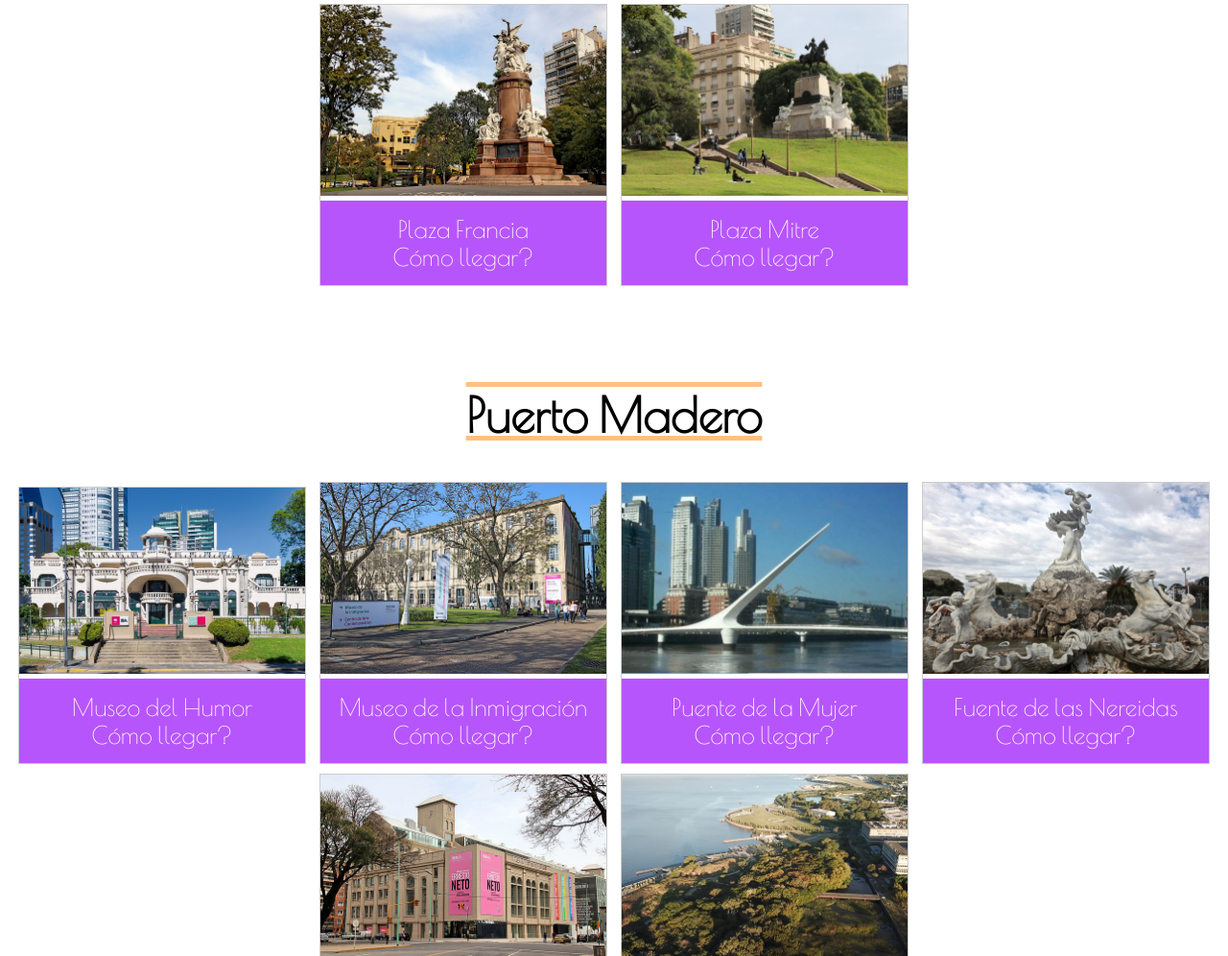
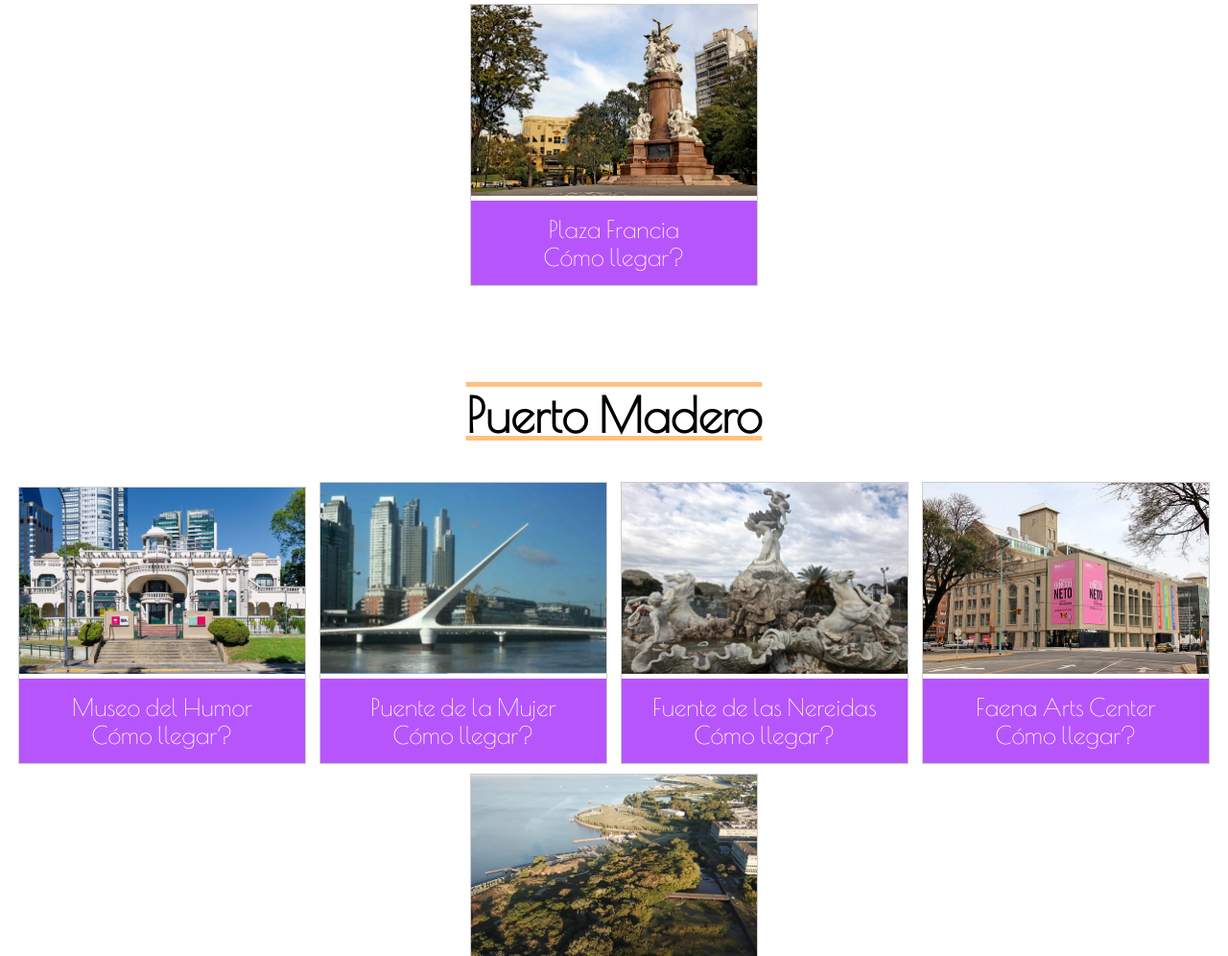
Before and after one commit to NormaCenturion/Turismo-Buenos-Aires, a plain HTML site: page paginas/galeria.html in a window 1280 px wide. Shown: the part 1400-2396 px from the top of the page at 96% size. Drawn offline with nearby package versions, Linux system fonts and the light colour scheme.

Commit message:
nueva actualizacion

```diff
--- a/paginas/galeria.html
+++ b/paginas/galeria.html
@@ -75,13 +75,7 @@
         </div>
 
 
-        <div class="gallery">
-            <a target="_blank" href="https://www.google.com/maps/place/Teatro+de+la+Ribera/@-34.6389463,-58.3628978,17z/data=!3m1!4b1!4m5!3m4!1s0x95a334b060aa0d7d:0xc5618dbb66a5a1b!8m2!3d-34.6389111!4d-58.3607162" >
-                <img src="../imagenes/teatro-de-la-ribera2.jpg" alt="teatro-la-ribera" width="600" height="400">
-            </a>
-            <div class="desc">Teatro de la Ribera<br>Cómo llegar?</div>
 
-        </div>
 
 
         <div class="gallery">
@@ -142,14 +136,7 @@
         </div>
 
 
-        <div class="gallery">
-            <a target="_blank" href="https://www.google.com/maps/place/Plaza+Mitre/@-34.5840683,-58.3982892,17z/data=!4m5!3m4!1s0x95bcca9f9fef3d63:0x1f7ac6dce05f926d!8m2!3d-34.5840683!4d-58.3960952">
-               <img src="../imagenes/plaza-mitre.jpg" alt="plaza-mitre" width="600" height="400">
-               </a>
 
-            <div class="desc">Plaza Mitre<br>Cómo llegar?</div>
-
-        </div>
 
         <div class="title">
             <h2 class="uno">Puerto Madero</h2>
@@ -164,14 +151,7 @@
 
         </div>
 
-        <div class="gallery">
-            <a target="_blank" href="https://www.google.com/maps/place/Museo+de+la+Inmigraci%C3%B3n/@-34.5925,-58.37025,17z/data=!3m1!4b1!4m5!3m4!1s0x95bccab2a7b2a051:0x6d454c7f63706ac8!8m2!3d-34.5925!4d-58.368056">
-               <img src="../imagenes/museo-de-la-inmigracion.jpg" alt="museo-inmigracion" width="600" height="400">
-               </a>
 
-            <div class="desc">Museo de la Inmigración <br>Cómo llegar?</div>
-
-        </div>
 
         <div class="gallery">
             <a target="_blank" href="https://www.google.com/maps/place/Puente+de+la+Mujer/@-34.6079845,-58.3673552,17z/data=!3m1!4b1!4m5!3m4!1s0x95a3352943f3226d:0xdf53d1e7b723133c!8m2!3d-34.6079845!4d-58.3651612">
```
